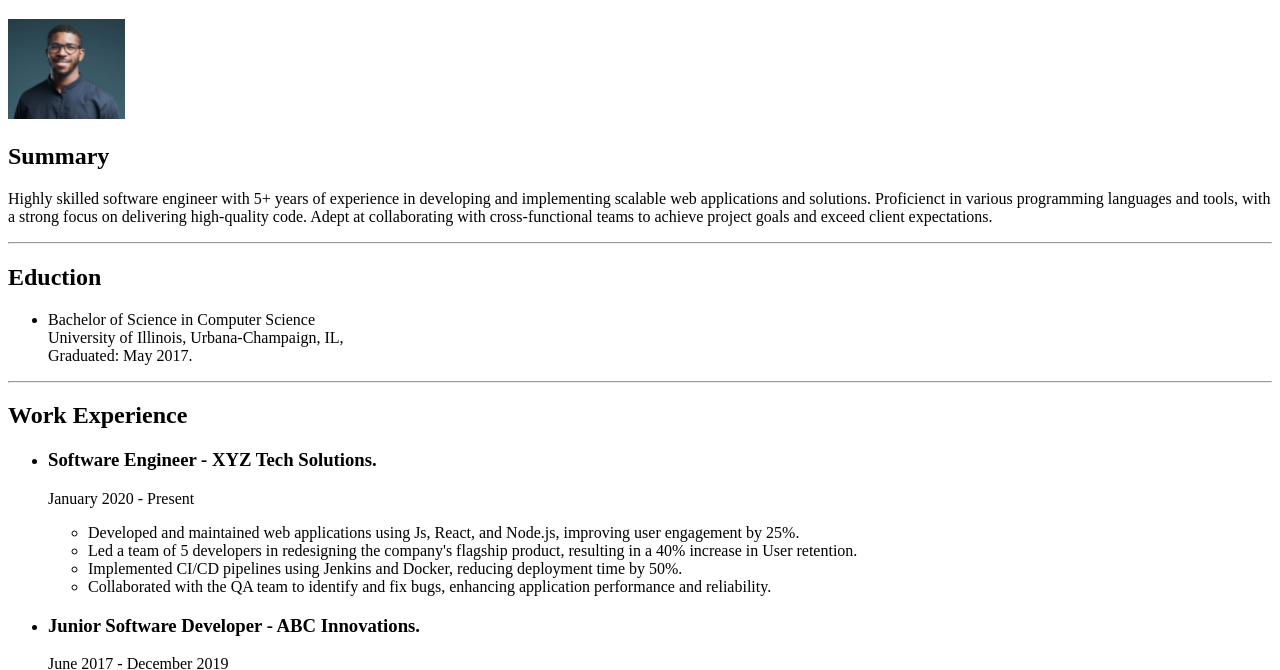
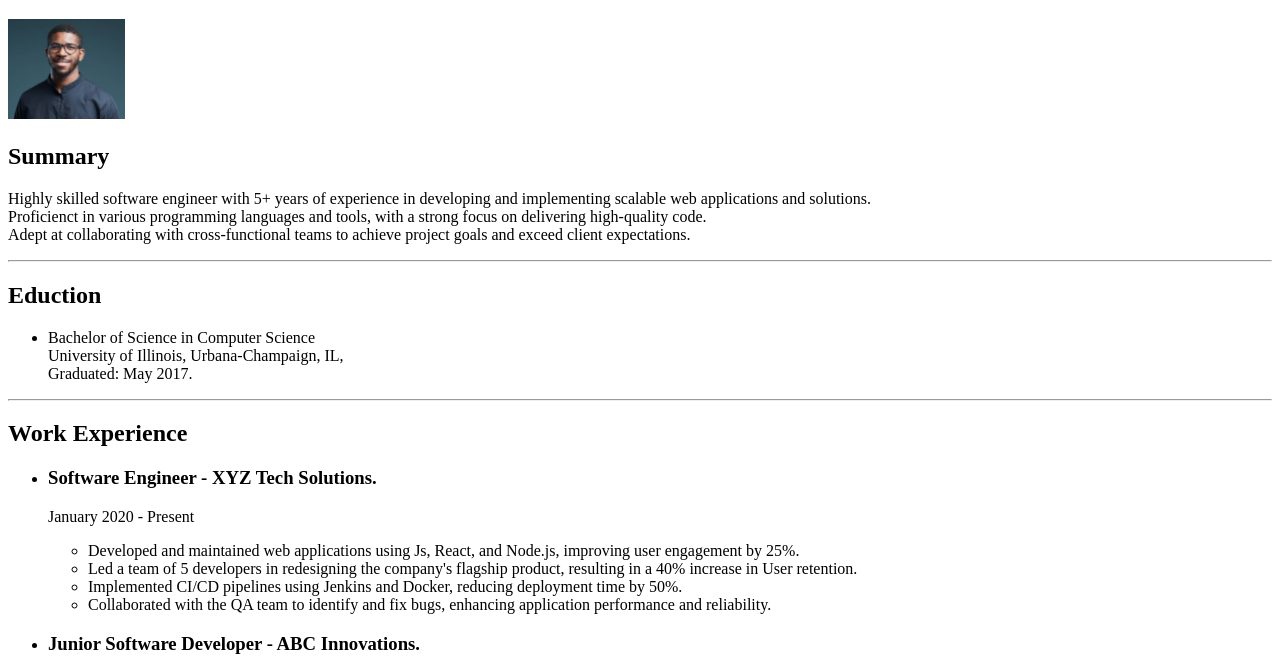
Before and after one commit to vic-cod/Capstone-Project, a plain HTML site: page index.html in a window 1280 px wide. Shown: the part 61-731 px from the top of the page. Drawn offline with Linux system fonts and the light colour scheme.

Commit message:
Update index.html

```diff
--- a/index.html
+++ b/index.html
@@ -9,8 +9,8 @@
     <img src="./Engineer.jpg" height="100" alt="Photo of applicant"/>
     <h2>Summary</h2>
     <p>Highly skilled software engineer with 5+ years of experience in developing
-        and implementing scalable web applications and solutions. Proficienct in various
-        programming languages and tools, with a strong focus on delivering high-quality code.
+        and implementing scalable web applications and solutions.<br /> Proficienct in various
+        programming languages and tools, with a strong focus on delivering high-quality code.<br />
         Adept at collaborating with cross-functional teams to achieve project goals and exceed
         client expectations.
     </p>
```
